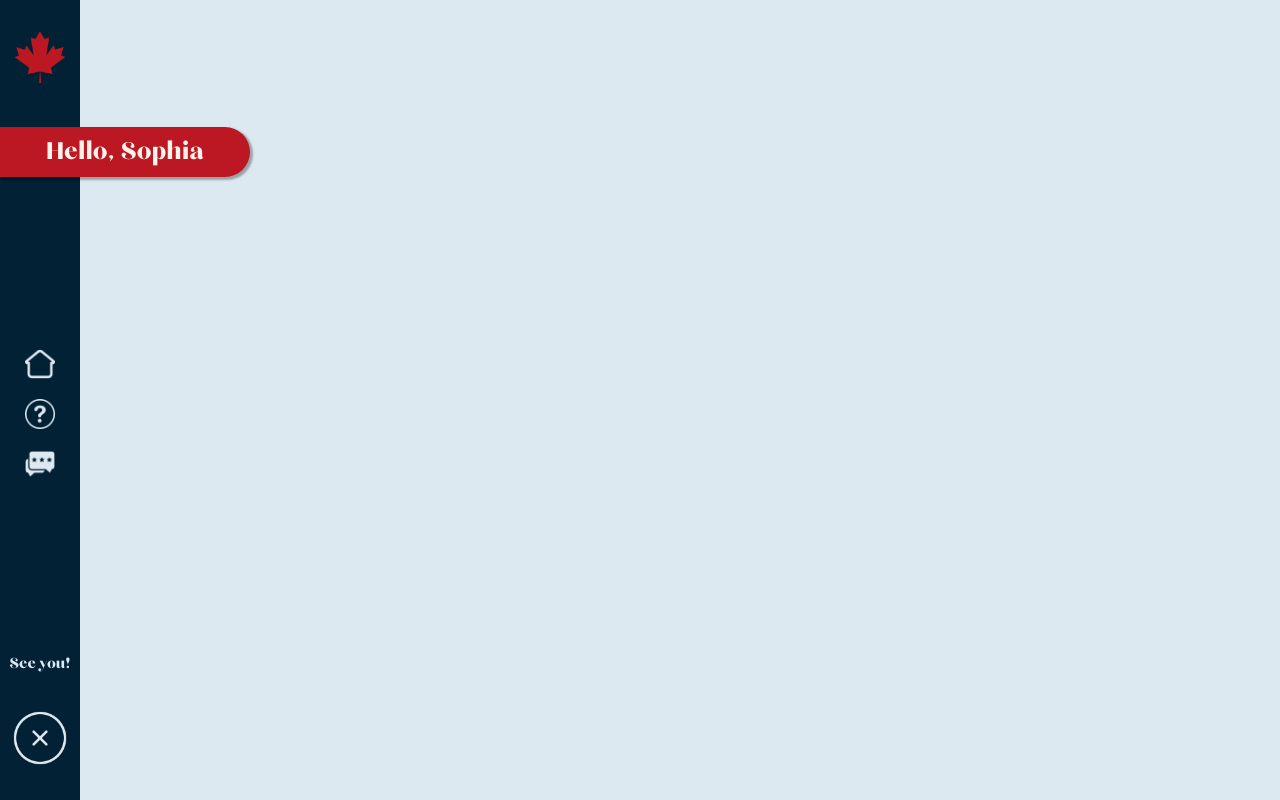
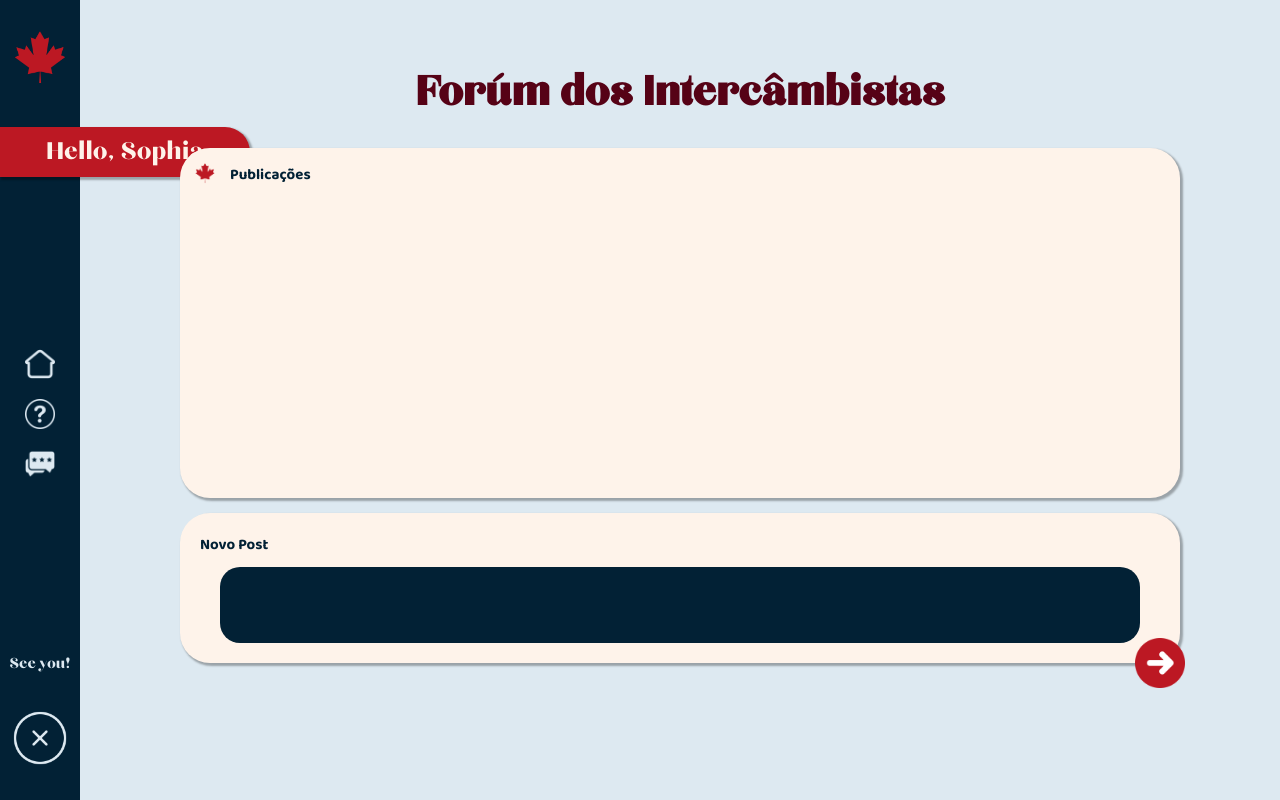
Before and after one commit to sophture/Pathway, a website: page site/public/forum.html in a window 1280 px wide. Drawn offline with Linux system fonts and the light colour scheme; files whose address does not match are found by name; a web font is replaced by a local one.

Commit message:
estilização do fórúm

```diff
--- a/site/public/css/forum.css
+++ b/site/public/css/forum.css
@@ -91,17 +91,97 @@ body {
 }
 
 .conteudo {
-    max-height: 695px;
+  max-height: 2000px;
   max-width: 1456px;
   margin-left: 80px;
   display: flex;
   justify-content: center;
   flex-direction: column;
   align-items: center;
+
+}
+
+.conteudo h1 {
+  margin: 0;
+  font-family: Chloe;
+  margin-top: 100px;
+  font-size: 50px;
+  text-align: center;
+  color: #560216;
+  position: relative;
+  bottom: 40px;
 }
 
 .box1 {
   background-color: #FEF3EA;
-    width: 150px;
+  width: 1000px;
+  height: 350px;
+  margin: 10px;
+  box-shadow: 2px 2px 2px 1px rgba(0, 0, 0, 0.3);
+  border-radius: 30px;
+  position: relative;
+  bottom: 20px;
+  display: flex;
+  flex-direction: row;
+  justify-content: flex-start;
+}
+
+.box1 img {
+  width: 30px;
+  height: 30px;
+  margin: 10px;
+}
+
+.box1 p {
+  font-family: 'Baloo 2';
+  color: #022135;
+  font-size: 15px;
+  font-weight: 700;
+}
+
+.box2 {
+  background-color: #FEF3EA;
+  width: 1000px;
+  height: 150px;
+  margin: 10px;
+  box-shadow: 2px 2px 2px 1px rgba(0, 0, 0, 0.3);
+  border-radius: 30px;
+  position: relative;
+  bottom: 25px;
+  display: flex;
+  flex-direction: column;
+  justify-content: flex-start;
+}
+
+.box2 p {
+  font-family: 'Baloo 2';
+  color: #022135;
+  font-size: 15px;
+  font-weight: 700;
+  margin: 20px 20px 10px;
+}
+
+.box2 textarea {
+  width: 900px;
+  height: 150px;
+  background-color: #022135;
+  border: none;
+  margin: 0 auto 20px;
+  border-radius: 20px;
+  color: #FEF3EA;
+  padding: 10px;
+  resize: none;
+}
+
+.box2 textarea:focus {
+  border: 0px transparent;
+}
+
+.postar {
+  width: 50px;
   height: 50px;
+  position: relative;
+  bottom: 60px;
+  left: 480px;
+  cursor: pointer;
 }
--- a/site/public/forum.html
+++ b/site/public/forum.html
@@ -6,7 +6,7 @@
     <meta name="viewport" content="width=device-width, initial-scale=1.0">
     <link rel="shortcut icon" type="imagex/png" href="./assets/img/aba.ico">
     <link rel="stylesheet" href="./css/forum.css">
-    <title>Your Space | PATHWAY</title>
+    <title>Your Space | Pathway</title>
 
 </head>
 
@@ -23,8 +23,18 @@
           <span>See you!</span>
           <img class="botao" src="./assets/img/calcular.png" alt="" onclick="irLogin()">
       </nav>
+
       <div class="conteudo">
-
+        <h1>Forúm dos Intercâmbistas</h1>
+       <div class="box1">
+        <img class="img-indicadores" src="./assets/img/logo-folha.png" alt="">
+        <p>Publicações</p>
+       </div>
+       <div class="box2">
+        <p>Novo Post</p>
+        <textarea id="postText"></textarea>
+       </div>
+       <img class="postar" src="./assets/img/proximo-quiz.png" alt="">
       </div>
 </body>
 
--- a/site/src/controllers/usuarioController.js
+++ b/site/src/controllers/usuarioController.js
@@ -19,8 +19,6 @@ function autenticar(req, res) {
 
                     if (resultadoAutenticar.length == 1) {
                         console.log(resultadoAutenticar);
-
-
                         res.json({
                             id: resultadoAutenticar[0].idUsuario,
                             email: resultadoAutenticar[0].email,
```
Also changed, not shown: site/public/dashboard.html (+1 -1 lines), site/public/quiz.html (+1 -1 lines), site/public/tela-cadastro.html (+1 -1 lines), site/public/tela-login.html (+1 -1 lines), 1 other file. Lines whose indentation alone changed are shown as unchanged.
